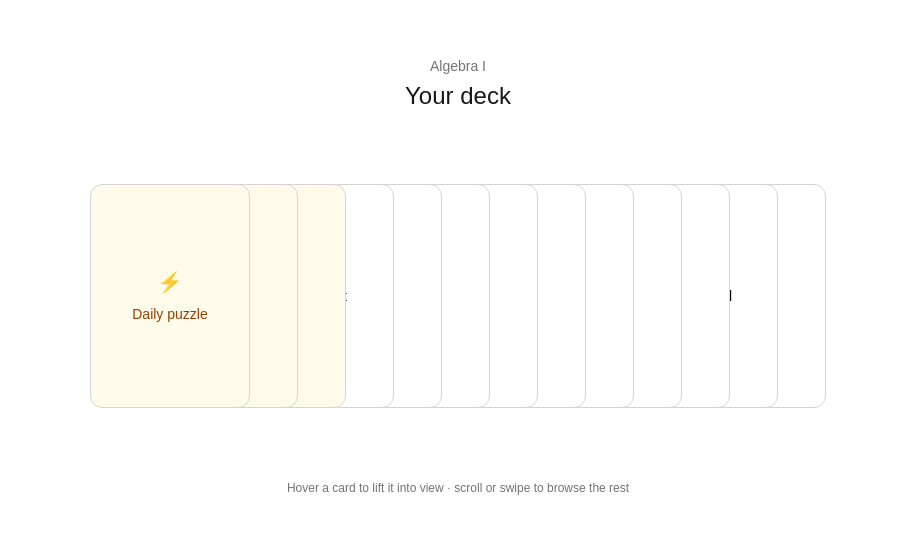
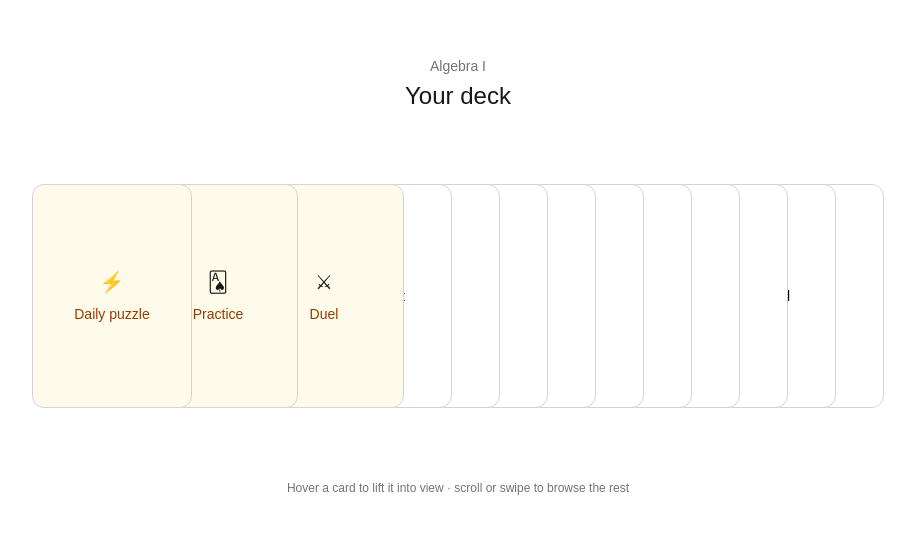
Before and after one commit to shfox2-dev/the.deck, a Next.js app: page / in a window 1280 px wide. Shown: the part 124-658 px from the top of the page, without its empty margins (182-1097 px from the left). Built offline with nearby package versions, Linux system fonts and the light colour scheme.

Commit message:
Update page.js

```diff
--- a/app/page.js
+++ b/app/page.js
@@ -40,7 +40,7 @@ export default function Home() {
               onMouseEnter={() => setHoveredKey(e.href)}
               onMouseLeave={() => setHoveredKey(null)}
               style={{
-                marginLeft: i === 0 ? 0 : -OVERLAP_PX,
+                marginLeft: i === 0 ? 0 : -54,
                 zIndex: hoveredKey === e.href ? 999 : DECK.length + 3 - i,
               }}
               className="relative w-40 h-56 rounded-xl border border-neutral-300 bg-amber-50
```
